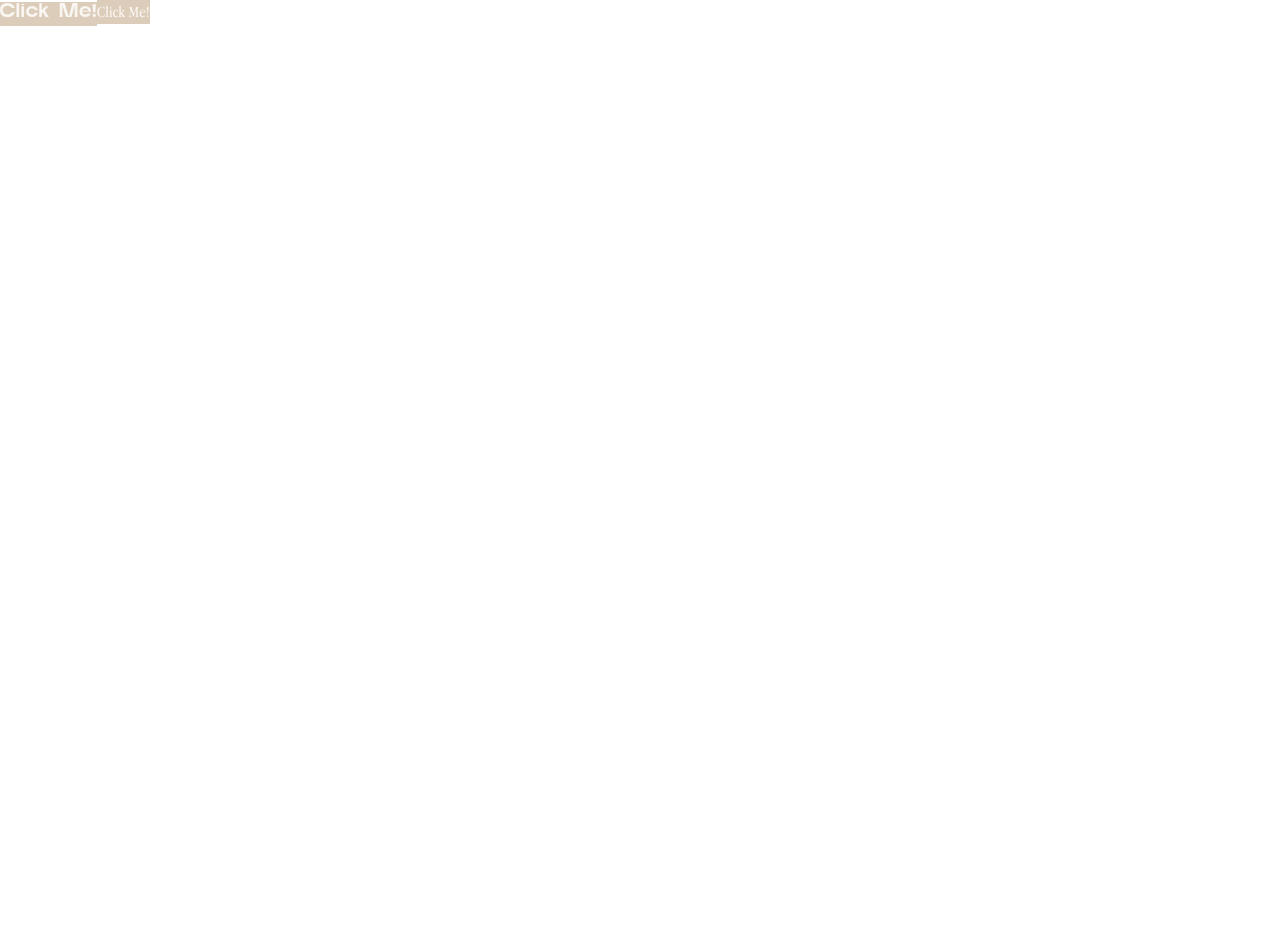
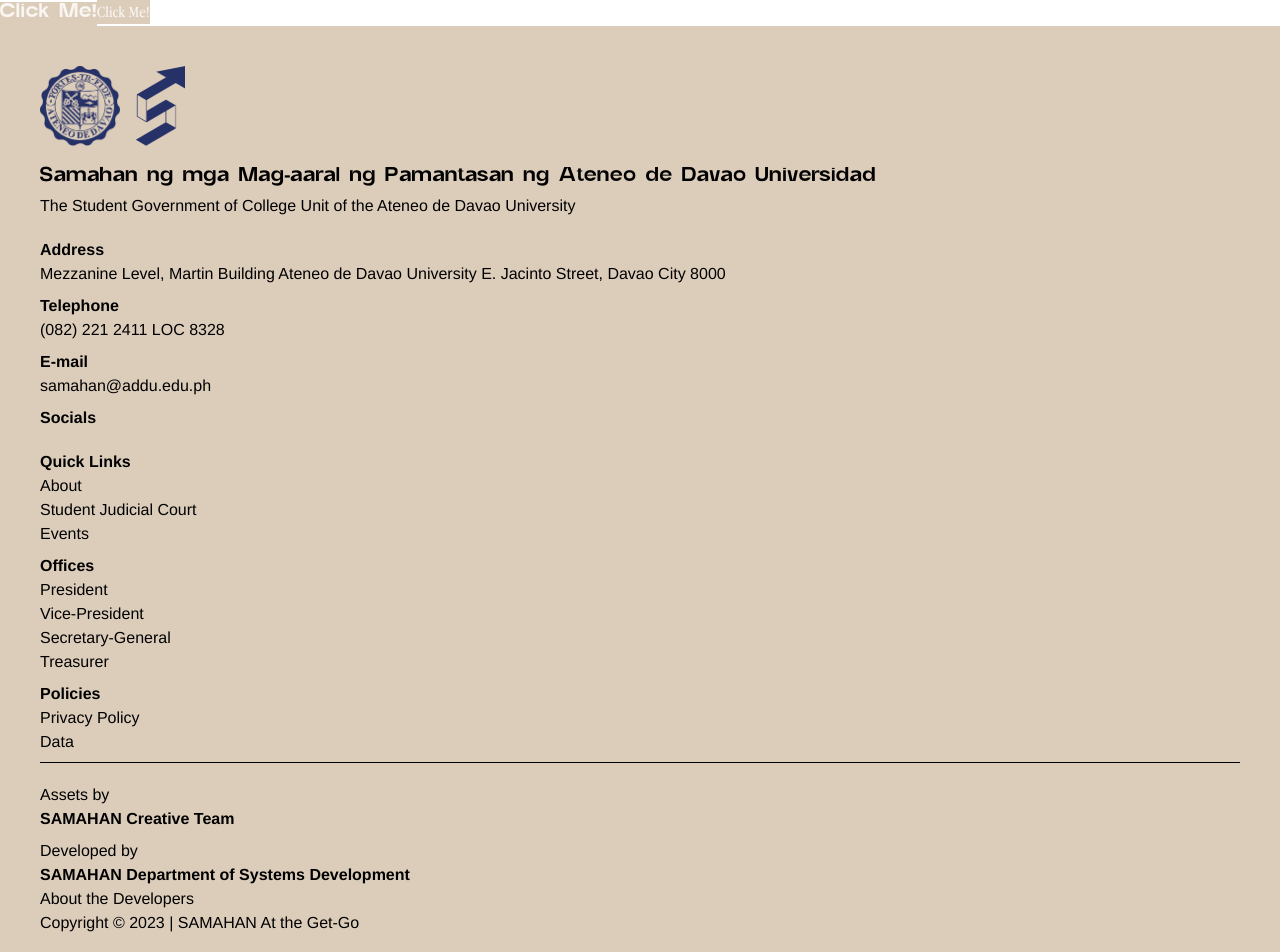
Before and after one commit to SAMAHAN-Systems-Development/samahan-at-the-get-go, a Next.js app: page / in a window 1280 px wide. Shown: the top 952 px of the page. Before the commit the page ends 800 px from the top, so only its background shows below. Built offline with nearby package versions, Linux system fonts and the light colour scheme.

Commit message:
feat: added Footer details

```diff
--- a/src/components/Home/HomePage.tsx
+++ b/src/components/Home/HomePage.tsx
@@ -2,7 +2,7 @@ import type { FC } from "react";
 import React from "react";
 
 import Button from "@/components/ui/Button";
-
+import Footer from "@/components/ui/Footer";
 const HomePage: FC = () => {
   return (
     <>
@@ -18,6 +18,7 @@ const HomePage: FC = () => {
       >
         Click Me!
       </Button>
+      <Footer />
     </>
   );
 };
--- /dev/null
+++ b/src/components/ui/Footer.tsx
@@ -0,0 +1,102 @@
+import React from "react";
+import Image from "next/image";
+
+import SamahanAtTheGetGoLogo from "public/assets/images/SamahanAtTheGetGoLogo.png";
+import UniversitySealLogo from "public/assets/images/UniversitySealLogo.png";
+const Footer = () => {
+  return (
+    <footer className="w-full bg-beige text-lightBlue p-10">
+      <div className="">
+        <div className="flex flex-row ">
+          <div className="h-20 w-20 relative mb-5">
+            <Image
+              alt="UniversitySealLogo"
+              src={UniversitySealLogo}
+              className="object-contain"
+              fill={true}
+            />
+          </div>
+          <div className="h-20 w-20 relative">
+            <Image
+              alt="AtTheGetGoLogo"
+              src={SamahanAtTheGetGoLogo}
+              className="object-contain"
+              fill={true}
+            />
+          </div>
+        </div>
+        <div className="mb-2">
+          <p className="font-artega font-medium mb-1">
+            Samahan ng mga Mag-aaral ng Pamantasan ng Ateneo de Davao
+            Universidad
+          </p>
+          <p className="font-normal mb-5">
+            The Student Government of College Unit of the Ateneo de Davao
+            University
+          </p>
+        </div>
+        <div className="mb-5">
+          <div className="mb-2">
+            <p className="font-bold"> Address</p>
+            <p className="font-normal">
+              Mezzanine Level, Martin Building Ateneo de Davao University E.
+              Jacinto Street, Davao City 8000
+            </p>
+          </div>
+          <div className="mb-2">
+            <p className="font-bold"> Telephone </p>
+            <p className="font-normal">(082) 221 2411 LOC 8328</p>
+          </div>
+
+          <div className="mb-2">
+            <p className="font-bold"> E-mail </p>
+            <p className="font-normal">samahan@addu.edu.ph</p>
+          </div>
+
+          <p className="font-bold"> Socials </p>
+        </div>
+        <div className="mb-2">
+          <div className="mb-2">
+            <p className="font-bold"> Quick Links</p>
+            <p className="font-normal">About</p>
+            <p className="font-normal">Student Judicial Court</p>
+            <p className="font-normal">Events </p>
+          </div>
+
+          <div className="mb-2">
+            <p className="font-bold">Offices</p>
+            <p className="font-normal">President</p>
+            <p className="font-normal">Vice-President</p>
+            <p className="font-normal">Secretary-General</p>
+            <p className="font-normal">Treasurer</p>
+          </div>
+          <div className="mb-2">
+            <p className="font-bold">Policies</p>
+            <p className="font-normal">Privacy Policy</p>
+            <p className="font-normal">Data</p>
+          </div>
+        </div>
+        <hr />
+
+        <div className="mt-5">
+          <div className="mb-2">
+            <p className="font-normal">Assets by</p>
+            <p className="font-bold">SAMAHAN Creative Team</p>
+          </div>
+
+          <p className="font-normal">Developed by</p>
+          <p className="font-bold">SAMAHAN Department of Systems Development</p>
+
+          <p className="font-normal">About the Developers</p>
+        </div>
+        <div>
+          <p className="font-normal">
+            Copyright © 2023 | SAMAHAN At the Get-Go
+          </p>
+        </div>
+      </div>
+    </footer>
+  );
+};
+
+export default Footer;
```
Also changed, not shown: public/assets/images/SamahanAtTheGetGoLogo.png (added), public/assets/images/UniversitySealLogo.png (added).
